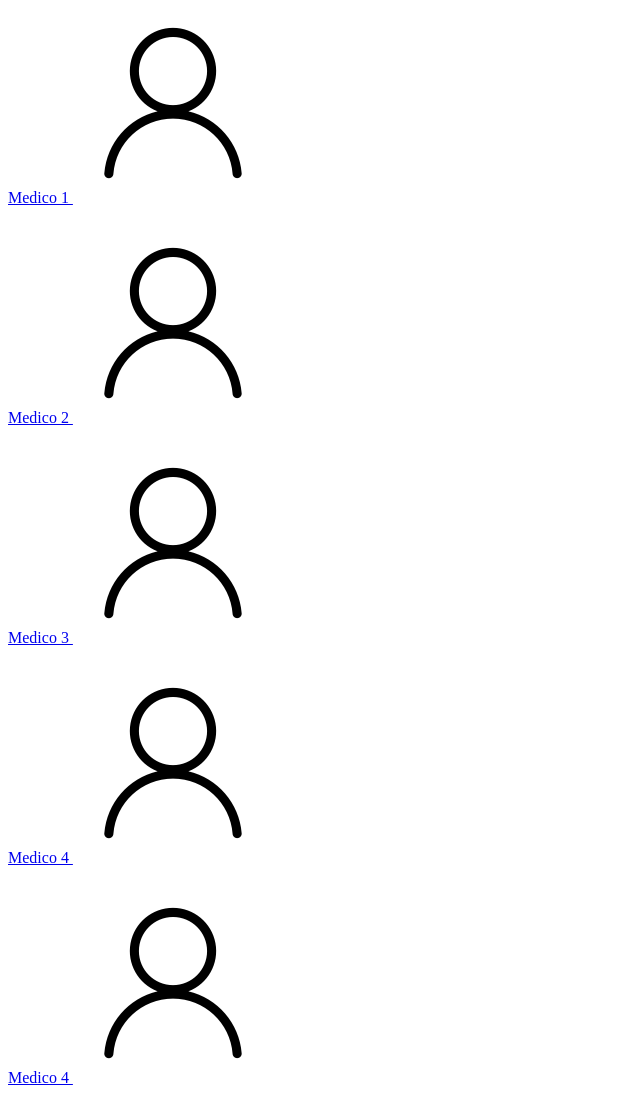
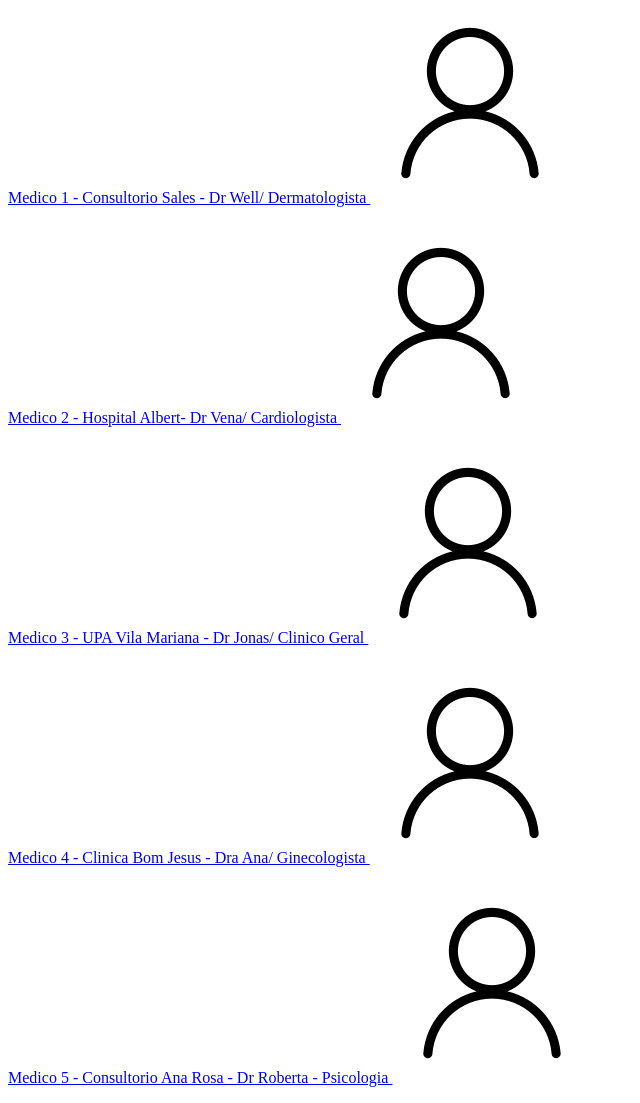
Before and after one commit to wellingtonrs07/App_NutriMe_Grupo1, a plain HTML site: page disponibilidade_profissional.html in a window 1280 px wide. Shown: the part 568-1671 px from the top of the page, without its empty margins (0-640 px from the left). Drawn offline with Linux system fonts and the light colour scheme.

Commit message:
medicos disponiveis

```diff
--- a/disponibilidade_profissional.html
+++ b/disponibilidade_profissional.html
@@ -25,27 +25,27 @@
         </header>
         <main>
             <p><a href="agendamento_profissional.html">
-                Medico 1
+                Medico 1 - Consultorio Sales - Dr Well/ Dermatologista
                 <img src="img/pessoa.png" alt="silhueta usuario">
             </a></p>
 
             <p><a href="agendamento_profissional.html">
-                Medico 2
+                Medico 2 - Hospital Albert- Dr Vena/ Cardiologista
                 <img src="img/pessoa.png" alt="silhueta usuario">
             </a></p>
 
             <p><a href="agendamento_profissional.html">
-                Medico 3
+                Medico 3 - UPA Vila Mariana - Dr Jonas/ Clinico Geral
                 <img src="img/pessoa.png" alt="silhueta usuario">
             </a></p>
 
             <p><a href="agendamento_profissional.html">
-                Medico 4
+                Medico 4 - Clinica Bom Jesus - Dra Ana/ Ginecologista
                 <img src="img/pessoa.png" alt="silhueta usuario">
             </a></p>
 
             <p><a href="agendamento_profissional.html">
-                Medico 4
+                Medico 5 - Consultorio Ana Rosa - Dr Roberta - Psicologia
                 <img src="img/pessoa.png" alt="silhueta usuario">
             </a></p>
 
```
